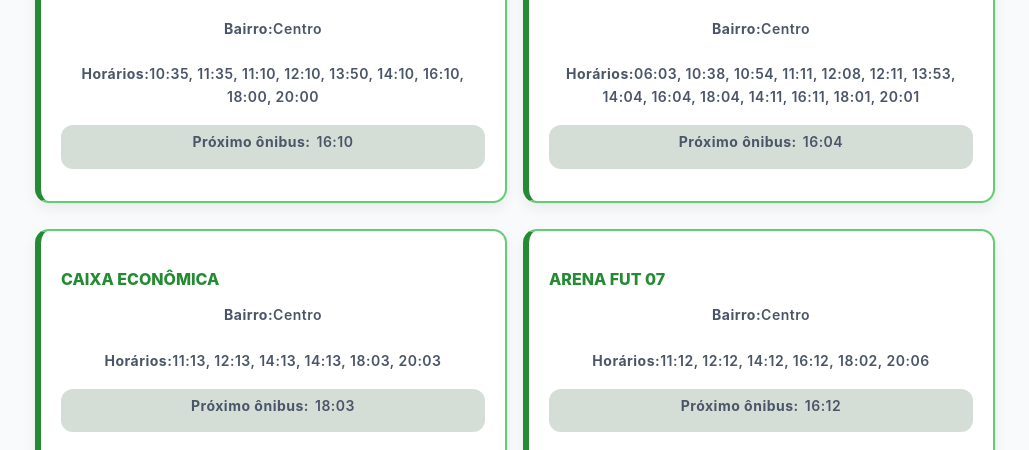
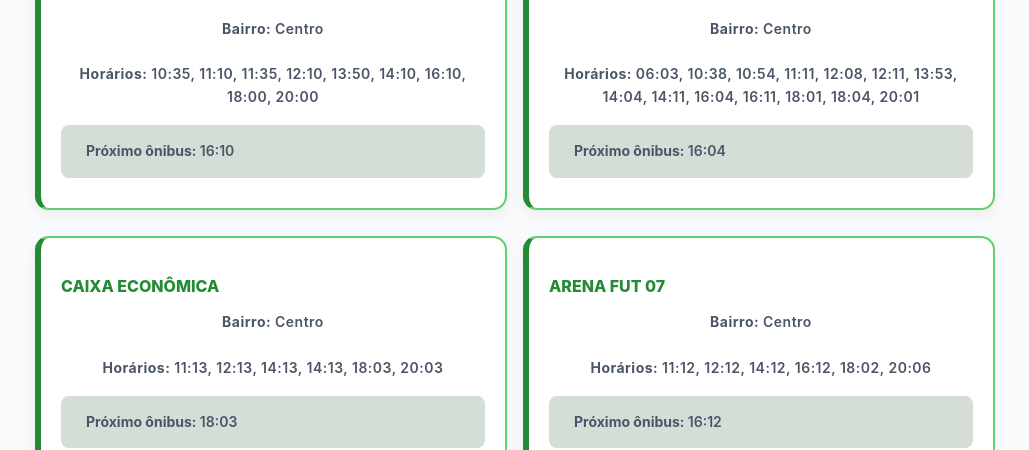
Before and after one commit to marinawhale/rotas-ufsj, a React (Vite) app: page / in a window 1280 px wide. Shown: the part 344-794 px from the top of the page, without its empty margins (125-1154 px from the left). Built offline with nearby package versions, Linux system fonts and the light colour scheme; no server answers.

Commit message:
card design chances

```diff
--- a/src/App.css
+++ b/src/App.css
@@ -2,7 +2,8 @@
   box-sizing: border-box;
 }
 
-html, body {
+html,
+body {
   height: 100%;
   margin: 0;
   padding: 0;
@@ -187,12 +188,10 @@ select:focus {
   font-size: 14px;
   font-weight: 600;
 
-  display: flex;
   align-items: center;
   justify-content: center;
-  padding: 0 10px;
+  padding: 15px 25px;
   min-height: 28px;
-  gap: 6px
 }
 
 .footer {
--- a/src/App.jsx
+++ b/src/App.jsx
@@ -16,11 +16,14 @@ function App() {
   const [ponto, setPonto] = useState("");
   const [resultados, setResultados] = useState([]);
 
-  const bairros = [...new Set(dados.map((item) => item.bairro))];
+  const bairros = [...new Set(dados.map((item) => item.bairro))].sort((a, b) =>
+    a.localeCompare(b)
+  );
 
   const pontosFiltrados = dados
     .filter((item) => (bairro ? item.bairro === bairro : true))
-    .map((item) => item.ponto);
+    .map((item) => item.ponto)
+    .sort((a, b) => a.localeCompare(b));
 
   function buscar() {
     let filtrados = dados;
@@ -89,14 +92,14 @@ function App() {
           {resultados.map((item, index) => (
             <div key={index} className="card">
               <h3>{item.ponto}</h3>
-              <p><strong>Bairro:</strong>
+              <p><strong>Bairro: </strong>
                 <span>{item.bairro}</span></p>
-              <p><strong>Horários:</strong>
-                <span>{item.horarios.join(", ")}</span></p>
-              <p className="next-bus">
-                <strong>Próximo ônibus:</strong>
+              <p><strong>Horários: </strong>
+                <span>{item.horarios.slice().sort().join(", ")}</span></p>
+              <div className="next-bus">
+                <strong>Próximo ônibus: </strong>
                 <span>{proximoHorario(item.horarios)}</span>
-              </p>
+              </div>
             </div>
           ))}
         </div>
```
